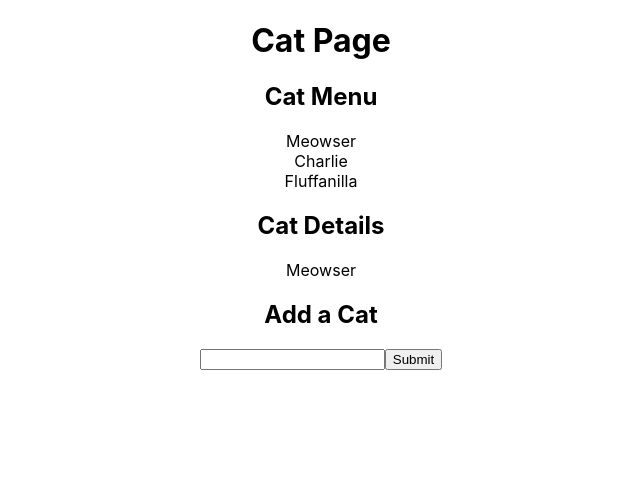
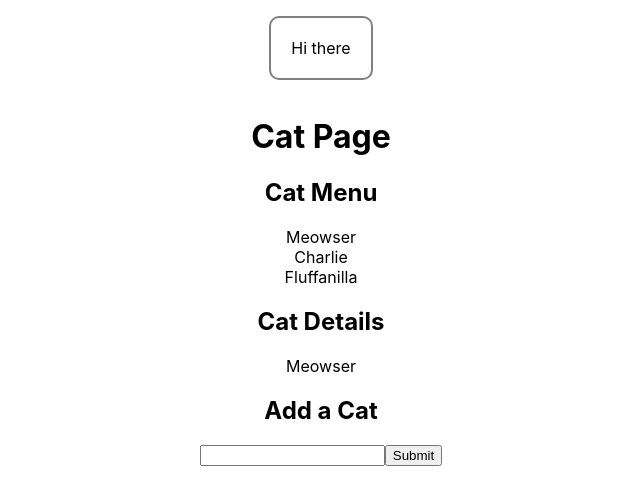
Before and after one commit to helloRupa/redux-lesson, a React (Create React App) app: page / in a window 1280 px wide. Shown: the top 504 px of the page, without its empty margins (319-959 px from the left). Built offline with nearby package versions, Linux system fonts and the light colour scheme.

Commit message:
Add bubbles HOC

```diff
--- a/src/App.js
+++ b/src/App.js
@@ -1,10 +1,14 @@
 import React from 'react';
 import './App.css';
 import CatPage from './CatPage';
+import Text from './Text';
 
 function App() {
   return (
+    <>
+    <Text text={'Hi there'} />
     < CatPage />
+    </>
   );
 }
 
--- /dev/null
+++ b/src/BubbleWrapper.js
@@ -0,0 +1,56 @@
+import React, { Component } from 'react';
+import bubble from './assets/bubble.png';
+
+// functionally janky way of making bubbles
+
+// This is an HOC, similar to how Redux's connect() returns a new component, except
+// connect() is actually a function that returns a function
+// the returned function is an HOC, similar to the HOC in this file
+// The next invokation results in wrapping the component and returning a wrapped component
+// connect(args)(SomeComponent) -> connect(args) returns HOC -> connect(args)(SomeComponent) -> returns wrapped component
+
+const keyframes = "@keyframes upward { 100% {transform: translateY(-200px)} }";
+
+let styleSheet = document.styleSheets[0];
+styleSheet.insertRule(keyframes, styleSheet.cssRules.length);
+
+function bubbleStyle(pos) {
+  return {
+    width: '70px',
+    position: 'absolute',
+    left: pos[0].toString() + 'px',
+    top: pos[1].toString() + 'px',
+    animation: 'upward 2s'
+  };
+}
+
+function BubbleWrapper(ComponentWrap) {
+  return class Bubbles extends Component {
+    constructor() {
+      super();
+
+      this.state = {
+        bubbles: []
+      }
+    }
+
+    makeBubbles = () => this.state.bubbles.map(pos => <img src={bubble} style={bubbleStyle(pos)} alt="bubble" key={Math.random()} />)
+
+    handleMouseEnter = e => {
+      this.setState({ bubbles: [...this.state.bubbles, [e.clientX, e.clientY]] });
+      setTimeout(() => this.setState({ bubbles: this.state.bubbles.slice(1) }), 1000);
+    }
+
+
+    render() {
+      return (
+        <>
+          <ComponentWrap {...this.props} bubbleFun={this.handleMouseEnter} />
+          {this.makeBubbles()}
+        </>
+      )
+    }
+  }
+}
+
+export default BubbleWrapper;
--- /dev/null
+++ b/src/Text.js
@@ -0,0 +1,18 @@
+import React from 'react';
+import BubbleWrapper from './BubbleWrapper';
+
+const pStyle = {
+  display: 'inline-block',
+  margin: '16px auto',
+  border: '2px solid gray',
+  borderRadius: '10px',
+  padding: '20px'
+};
+
+function Text({ text, bubbleFun }) {
+  return <p onMouseEnter={bubbleFun} style={pStyle}>
+    {text}
+  </p>
+}
+
+export default BubbleWrapper(Text);
```
Also changed, not shown: src/assets/bubble.png (added).
